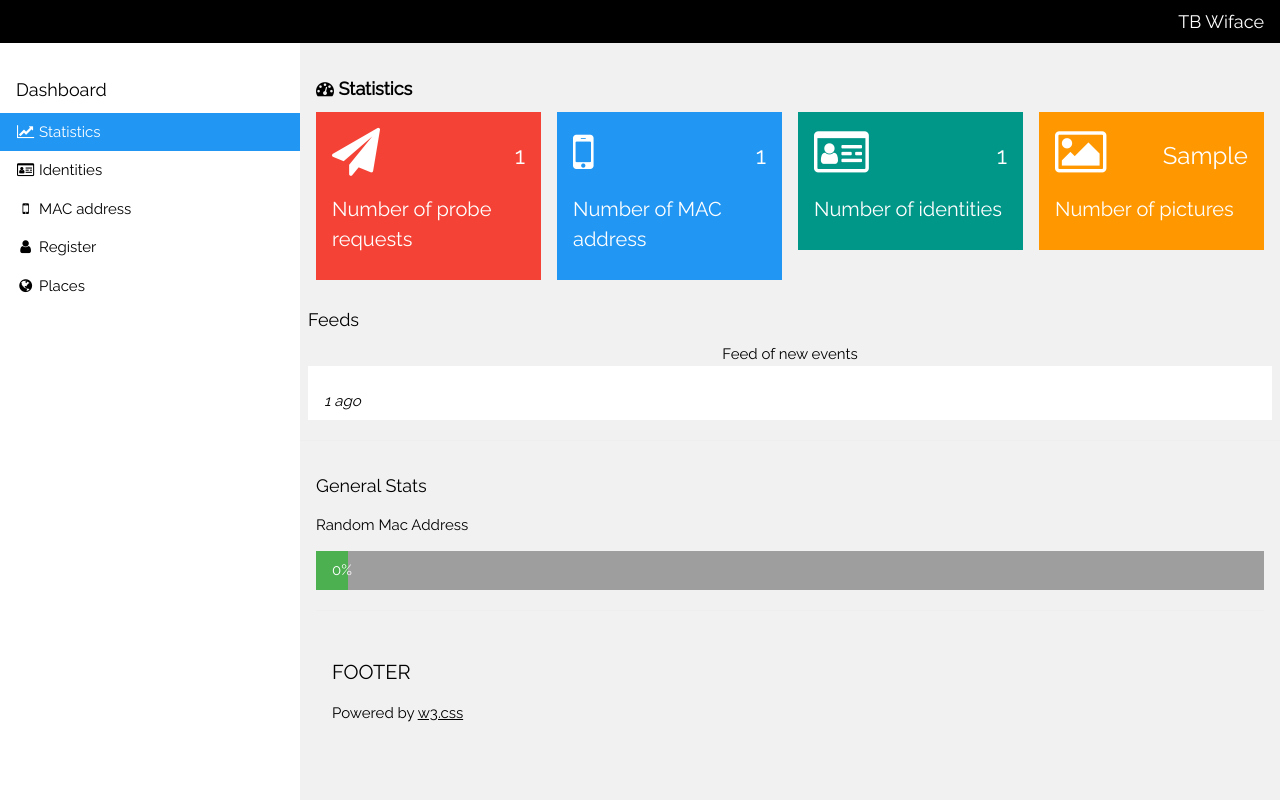
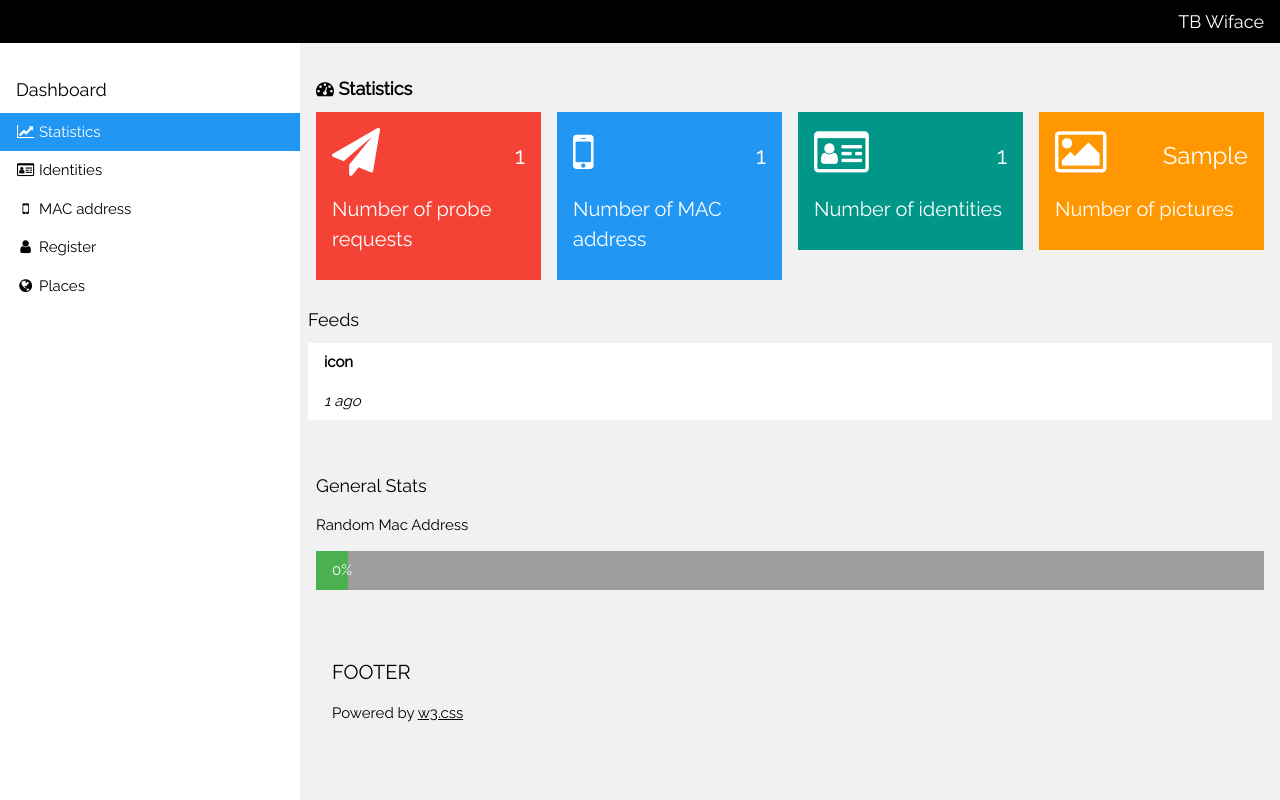
Before and after one commit to Obyka/TB_WiFace, a Python web app: template API/web/templates/statistics.html in a window 1280 px wide. Run offline with Jinja, Linux system fonts and the light colour scheme; the template is opened without the code that fills it: most values are stand-ins (such as "Sample title", 1, 10 or a date in 2020).

Commit message:
removing captions

```diff
--- a/API/web/templates/identities.html
+++ b/API/web/templates/identities.html
@@ -11,7 +11,6 @@
     <div class="w3">
       <form action="{{ url_for('web_bp.identities_front') }}" method = "POST">
       <table class="w3-table w3-striped w3-white">
-        <caption>List of identities</caption>
           <tr>
               <th scope="col">First name</th>
               <th scope="col">Last name</th>
--- a/API/web/templates/macs.html
+++ b/API/web/templates/macs.html
@@ -11,7 +11,6 @@
     <div class="w3">
       <form action="{{ url_for('web_bp.macs_front') }}" method = "POST">
       <table class="w3-table w3-striped w3-white">
-        <caption>List of MAC Addresses</caption>
           <tr>
               <th scope="col">MAC Address</th>
               <th scope="col">Vendor name</th>
--- a/API/web/templates/places.html
+++ b/API/web/templates/places.html
@@ -10,7 +10,6 @@
   <div class="w3-row-padding" style="margin:0 -16px">
     <div class="w3">
       <table class="w3-table w3-striped w3-white">
-        <caption>List of places</caption>
           <tr>
               <th scope="col">Place name</th>
               <th scope="col">Longitude</th>
--- a/API/web/templates/statistics.html
+++ b/API/web/templates/statistics.html
@@ -55,12 +55,11 @@
     <div class="w3">
       <h5>Feeds</h5>
       <table class="w3-table w3-striped w3-white">
-        <caption>Feed of new events</caption>
         <thead>
-        <tr class="hideme">
-          <th scope="col" class="noborder"><span class="offscreen">icon</span></th>
-          <th scope="col" class="noborder"><span class="offscreen">event description</span></th>
-          <th scope="col" class="noborder"><span class="offscreen">timestamp when the event happened</span></th>
+        <tr>
+          <th scope="col" class=""><span class="offscreen"></span>icon</span></th>
+          <th scope="col" class=""><span class="offscreen">event description</span></th>
+          <th scope="col" class=""><span class="offscreen">timestamp when the event happened</span></th>
       </tr>
     </thead>
     <tbody>
```
